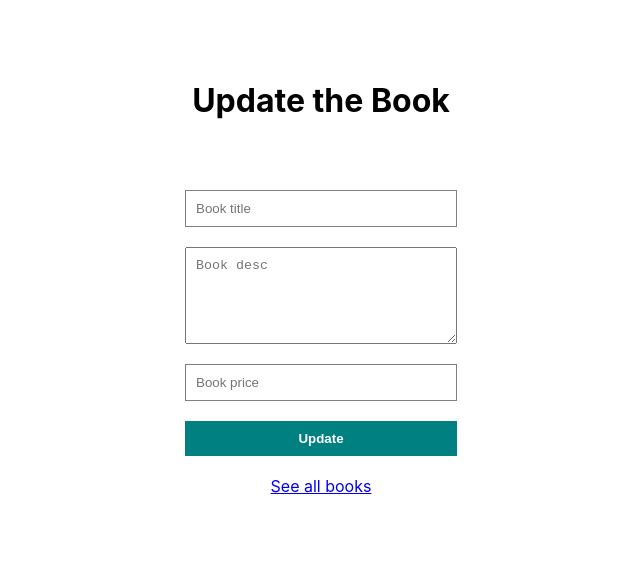
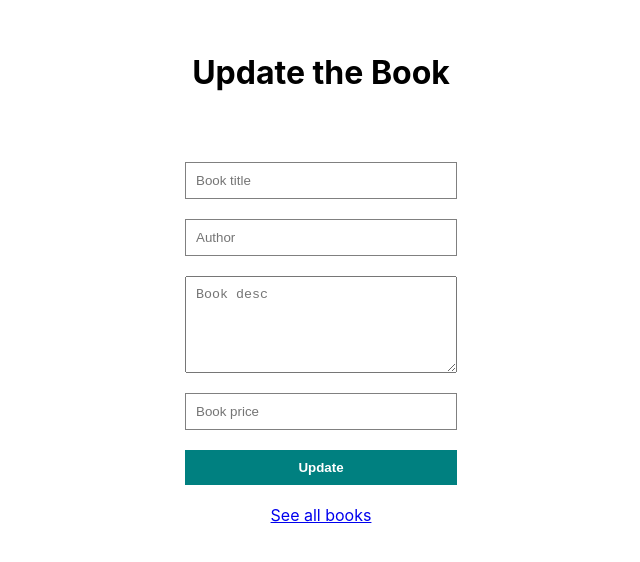
Before and after one commit to AyushmaanKaushik/book-store, a React (Create React App) app in the folder client/: page /update/1 in a window 1280 px wide. Shown: the part 122-684 px from the top of the page, without its empty margins (319-959 px from the left). Built offline with nearby package versions, Linux system fonts and the light colour scheme.

Commit message:
Updated forms

```diff
--- a/client/src/pages/Books.jsx
+++ b/client/src/pages/Books.jsx
@@ -3,10 +3,17 @@ import { useEffect } from "react";
 import { useState } from "react";
 import axios from "axios";
 import { Link } from "react-router-dom";
+import mysql from "mysql";
 
 const Books = () => {
   const [books, setBooks] = useState([]);
 
+const db = mysql.createConnection({
+	host: "localhost",
+	  user: "root",
+	  password: "",
+	  database: "test",
+});
   useEffect(() => {
     const fetchAllBooks = async () => {
       try {
--- a/client/src/pages/Update.jsx
+++ b/client/src/pages/Update.jsx
@@ -41,6 +41,12 @@ const Update = () => {
         name="title"
         onChange={handleChange}
       />
+      <input
+        type="text"
+        placeholder="Author"
+        name="author"
+        onChange={handleChange}
+      />
       <textarea
         rows={5}
         type="text"
```
